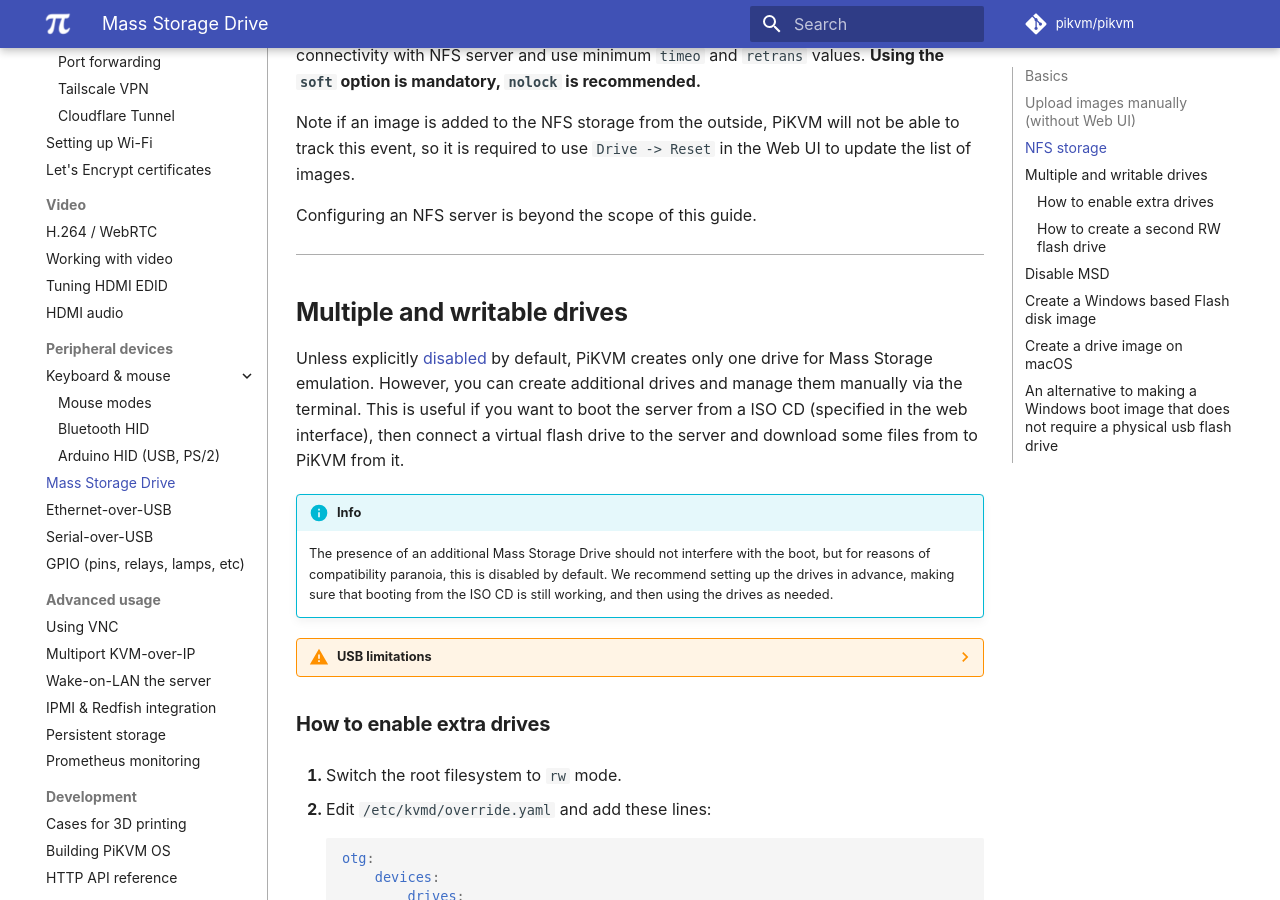
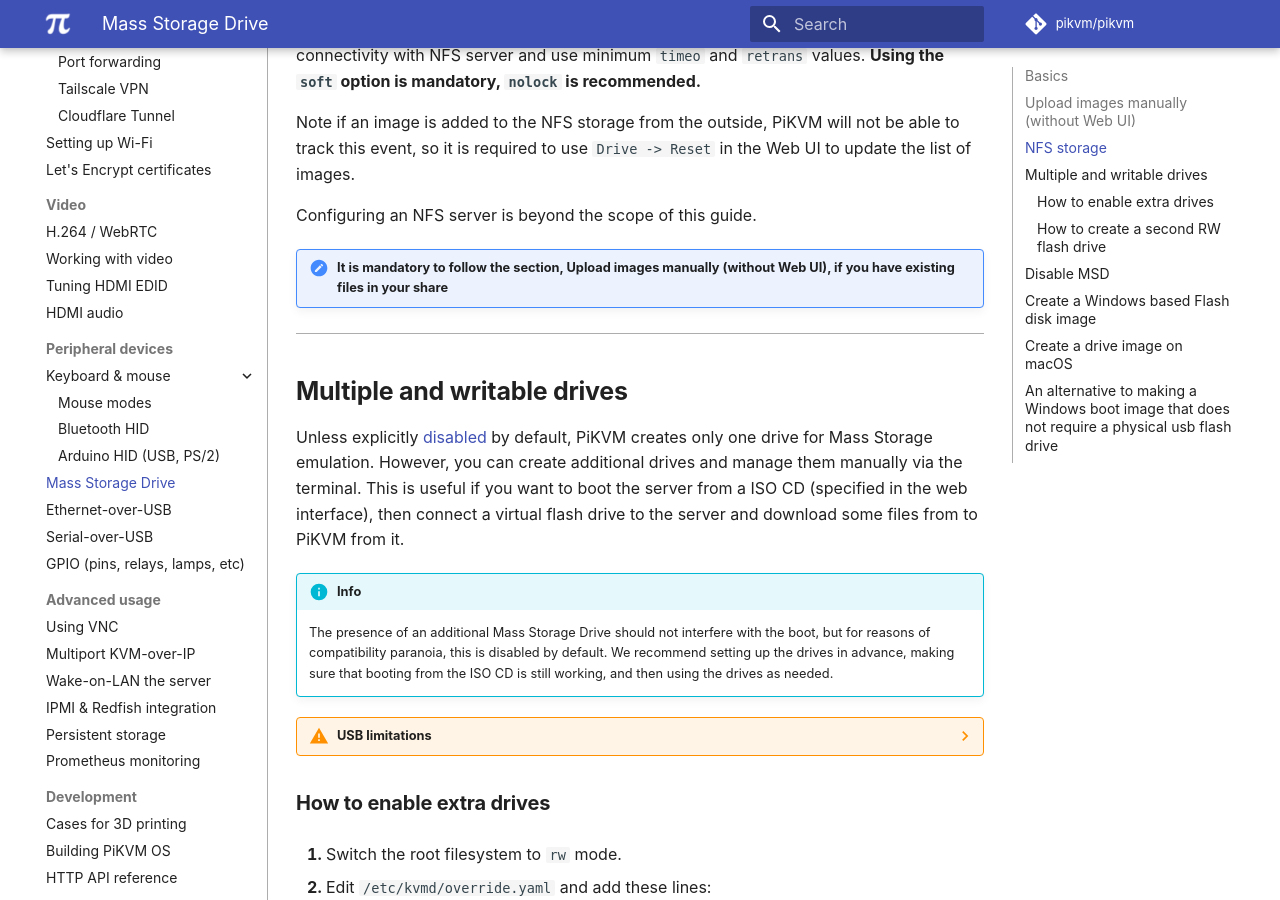
Before and after one commit to pikvm/pikvm, an MkDocs documentation site: the page built from docs/msd.md, in a window 1280 px wide and 900 px high, scrolled down 1864 px. Built offline with MkDocs 1.6.1 and Material for MkDocs 9.7.7, drawn with Linux system fonts in a browser that asks for light colours; some web fonts are replaced; comment, search, counter and statistics services are not loaded.

Commit message:
Update msd.md
Added a new note to treat an existing share like a new file

```diff
--- a/docs/msd.md
+++ b/docs/msd.md
@@ -81,6 +81,8 @@
 `Drive -> Reset` in the Web UI to update the list of images.
 
 Configuring an NFS server is beyond the scope of this guide.
+
+!!! note "It is mandatory to follow the section, Upload images manually (without Web UI), if you have existing files in your share"
 
 
 -----
```
